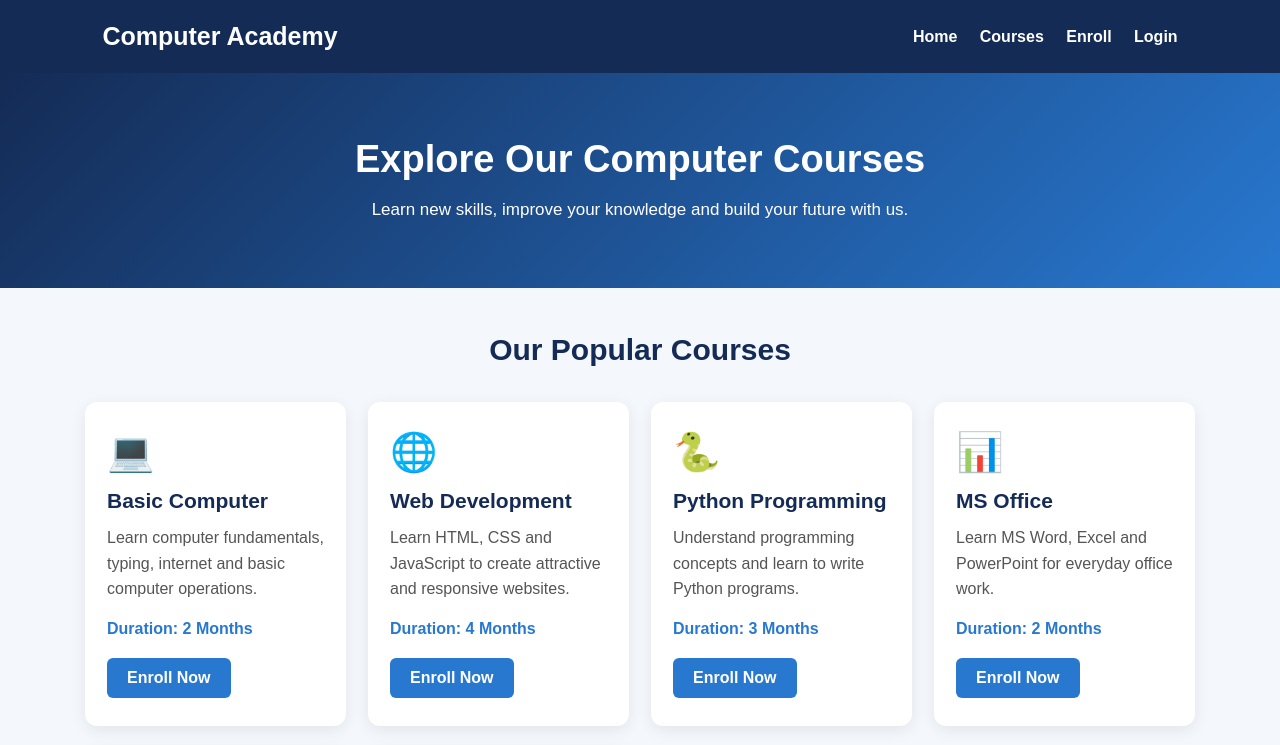
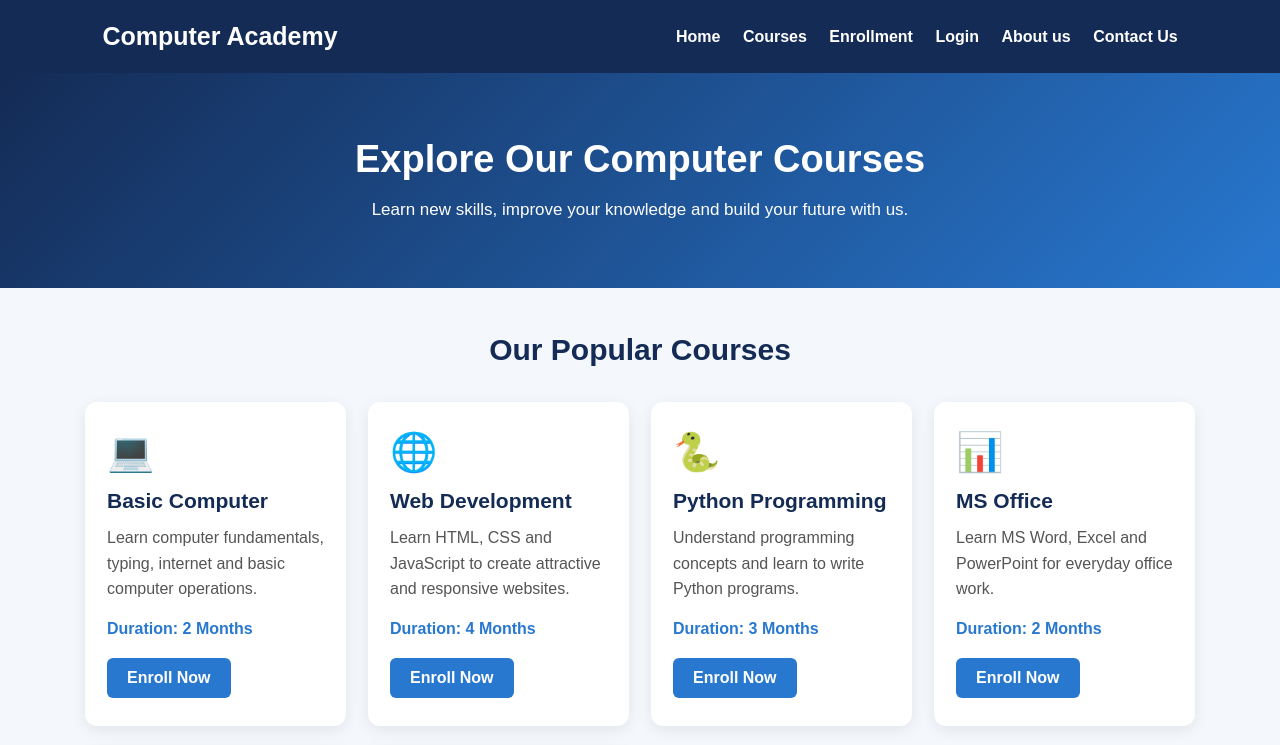
Before and after one commit to sunainabangar1618-sketch/computer-course-enrollnment, a plain HTML site: page courses.html in a window 1280 px wide. Shown: the top 745 px of the page. Drawn offline with Linux system fonts and the light colour scheme.

Commit message:
Update navigation links in courses.html

```diff
--- a/courses.html
+++ b/courses.html
@@ -160,8 +160,10 @@
     <nav>
       <a href="index.html">Home</a>
       <a href="courses.html">Courses</a>
-      <a href="Enrollment.html">Enroll</a>
+      <a href="Enrollment.html">Enrollment</a>
       <a href="Authentication.html">Login</a>
+      <a href="about.html">About us</a>
+      <a href="contact.html">Contact Us</a>
     </nav>
   </header>
 
```
